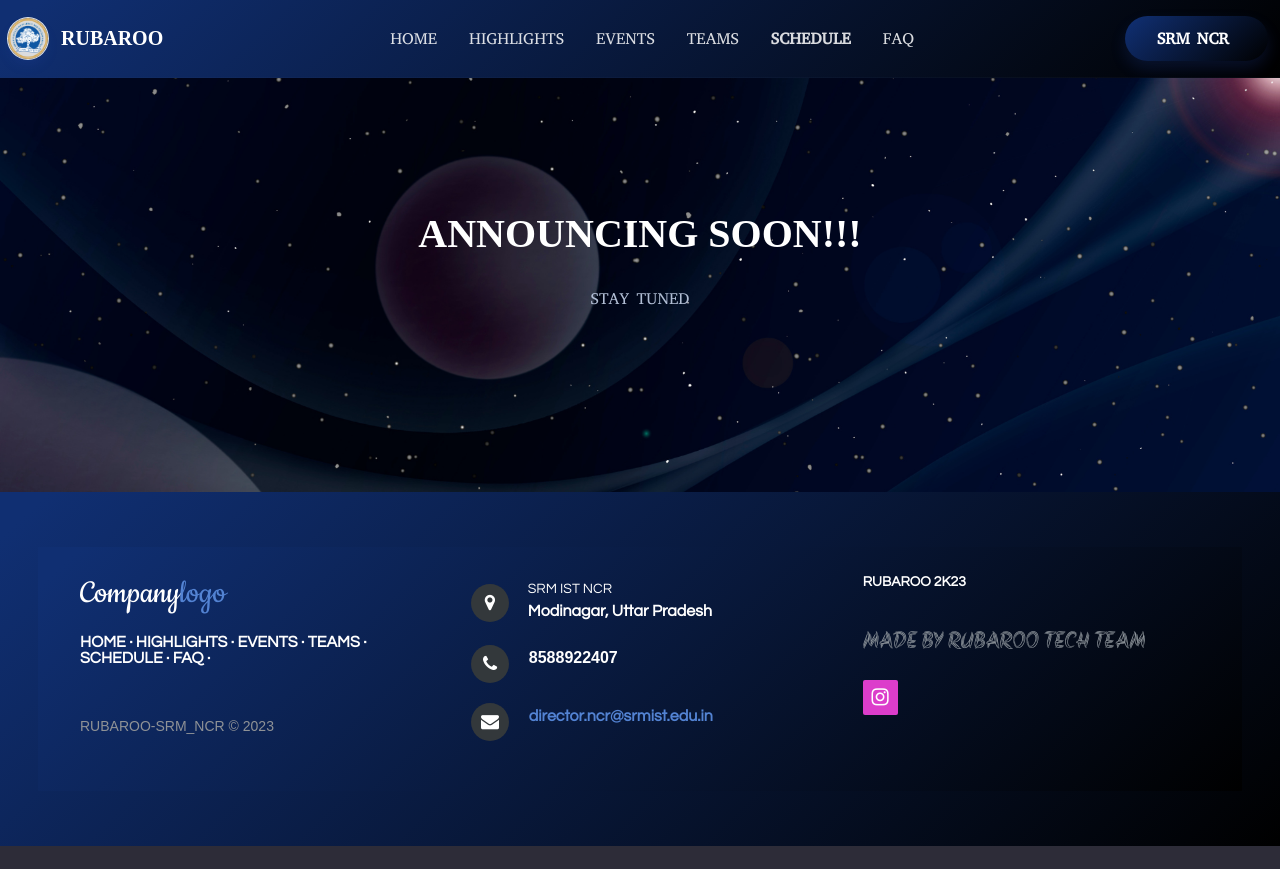
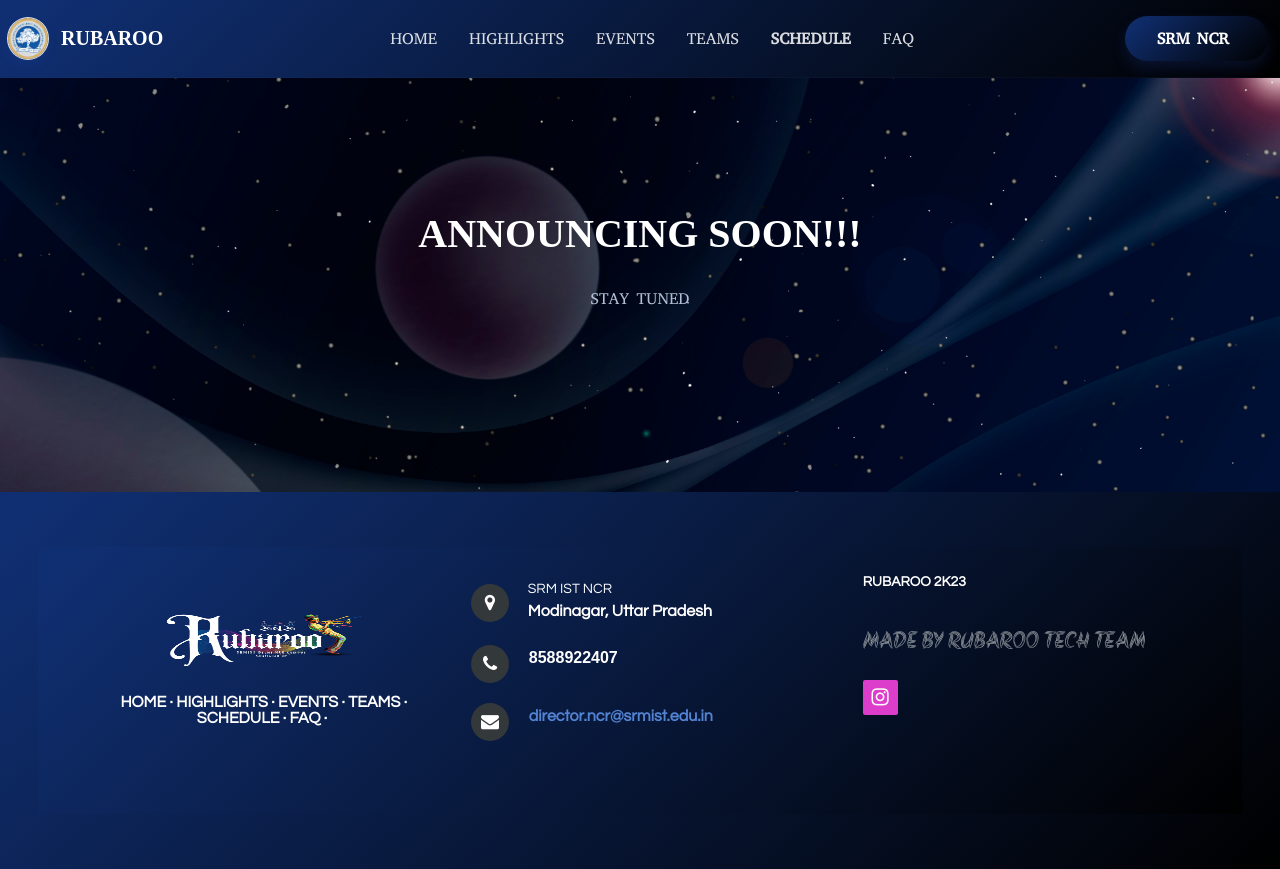
Before and after one commit to adityasuman990/rubaroo-main, a plain HTML site: page pricing.html in a window 1280 px wide. Before the commit the page ends 846 px from the top, so only its background shows below. Drawn offline with nearby package versions, Linux system fonts and the light colour scheme; a script that the page names is missing; a web font is replaced by a local one.

Commit message:
logo in footer

```diff
--- a/pricing.html
+++ b/pricing.html
@@ -998,8 +998,8 @@
 	<footer style="margin-top: -1px;background: linear-gradient(137deg, #102f72 3%, #000000), rgb(20,25,40);">
 		<div class="row"
 			style="background: linear-gradient(137deg, #102f72 3%, #000000), rgb(20,25,40);padding-top: 27px;padding-bottom: 40px;padding-left: 30px;padding-right: 0px;">
-			<div class="col-sm-6 col-md-4 footer-navigation">
-				<h3><a href="#">Company<span>logo </span></a></h3>
+			<div class="col-sm-6 col-md-4 footer-navigation"> <center>
+                <img src="pics/logo1111.png" alt="" height="120px" width="250px">
                 <p class="links" style="font-family:  Century Gothic,CenturyGothic,AppleGothic, serif;"><a
                         href="index.html">HOME</a><strong> ·
                     </strong><a href="index-app.html">HIGHLIGHTS</a><strong> · </strong><a
@@ -1008,9 +1008,9 @@
                         href="products.html">FAQ</a><strong>&nbsp;·&nbsp;</strong>
                     <!-- <a
                     href="signup.html">TIMELINE</a> -->
-					<br><br><br>
+                    <br><br><br></center>
                 </p>
-				<p class="company-name">RUBAROO-SRM_NCR © 2023</p>
+                <!-- <p class="company-name">RUBAROO-SRM_NCR © 2023</p> -->
             </div>
 			<div class="col-sm-6 col-md-4 footer-contacts">
 				<div style="font-family:  Century Gothic,CenturyGothic,AppleGothic, serif;"><span
```
Also changed, not shown: index.html (+4 -4 lines), products.html (+4 -4 lines), projects.html (+4 -4 lines), services.html (+4 -4 lines), pics/logo1111.png (added). Lines whose indentation alone changed are shown as unchanged.
